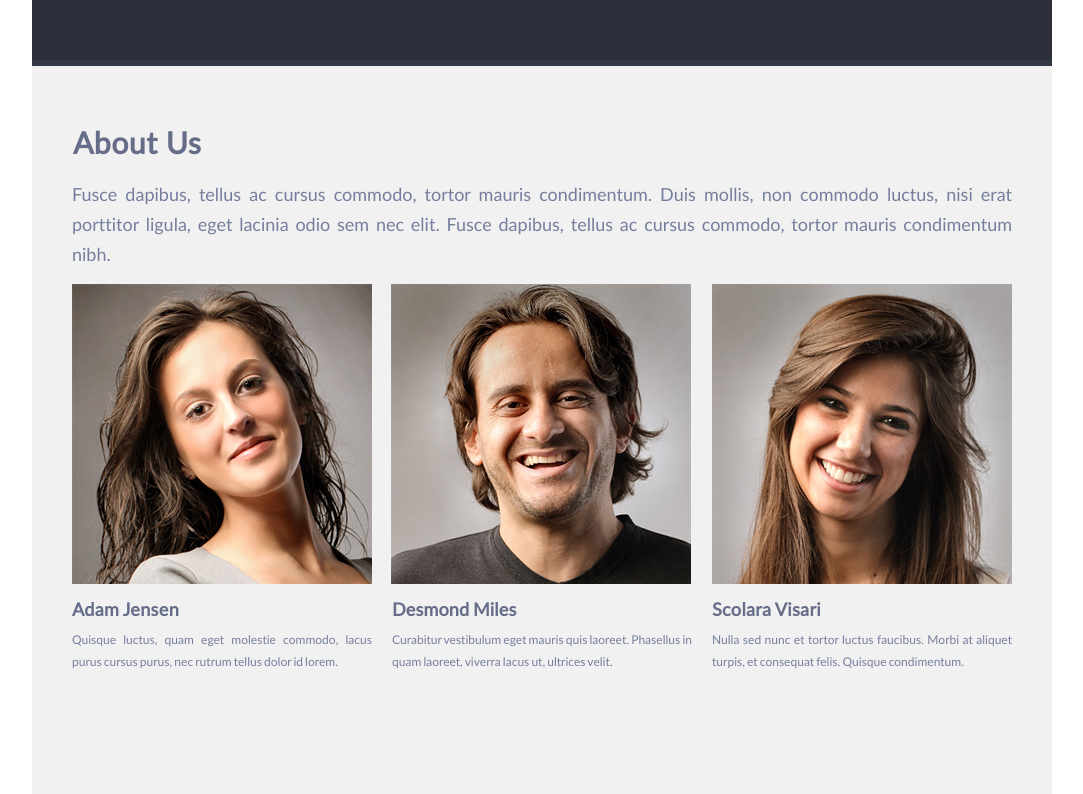
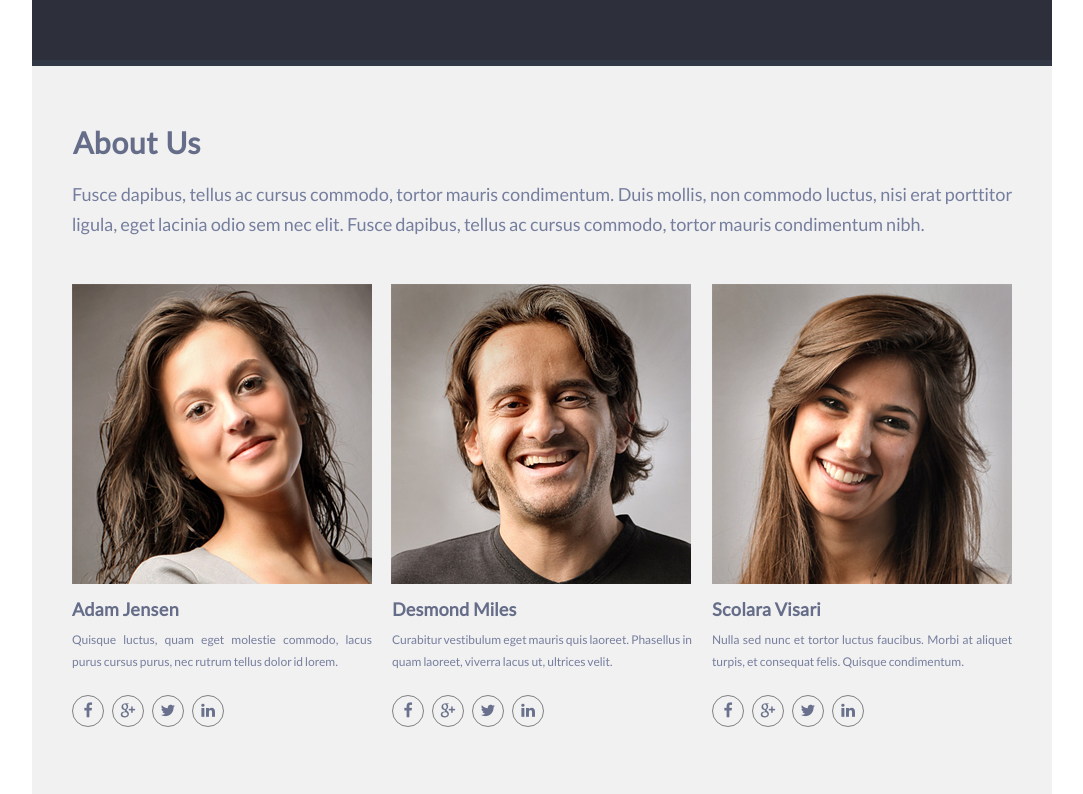
Before and after one commit to Gypsynkov/singolo, a plain HTML site: page singolo2.html in a window 1280 px wide. Shown: the part 804-1598 px from the top of the page, without its empty margins (98-1181 px from the left). Drawn offline with Linux system fonts and the light colour scheme.

Commit message:
made page part_2

```diff
--- a/singolo2.css
+++ b/singolo2.css
@@ -10,6 +10,71 @@
          url('assets/fonts/lato-v16-latin-ext-regular.ttf') format('truetype'), /* Safari, Android, iOS */
          url('assets/fonts/lato-v16-latin-ext-regular.svg#Lato') format('svg'); /* Legacy iOS */
   }
+
+
+  @font-face {
+    font-family: 'fontello';
+    src: url('font/fontello.eot?87898145');
+    src: url('font/fontello.eot?87898145#iefix') format('embedded-opentype'),
+         url('font/fontello.woff2?87898145') format('woff2'),
+         url('font/fontello.woff?87898145') format('woff'),
+         url('font/fontello.ttf?87898145') format('truetype'),
+         url('font/fontello.svg?87898145#fontello') format('svg');
+    font-weight: normal;
+    font-style: normal;
+    font-variant: normal;
+    speak: none;
+  }
+  /* Chrome hack: SVG is rendered more smooth in Windozze. 100% magic, uncomment if you need it. */
+  /* Note, that will break hinting! In other OS-es font will be not as sharp as it could be */
+  /*
+  @media screen and (-webkit-min-device-pixel-ratio:0) {
+    @font-face {
+      font-family: 'fontello';
+      src: url('../font/fontello.svg?87898145#fontello') format('svg');
+    }
+  }
+  */
+
+   [class^="icon-"]:before, [class*=" icon-"]:before {
+    font-family: "fontello";
+    font-style: normal;
+    font-weight: normal;
+    speak: none;
+
+    display: inline-block;
+    text-decoration: inherit;
+    width: 1em;
+    margin-right: .2em;
+    text-align: center;
+    /* opacity: .8; */
+
+    /* For safety - reset parent styles, that can break glyph codes*/
+    font-variant: normal;
+    text-transform: none;
+
+    /* fix buttons height, for twitter bootstrap */
+    line-height: 1em;
+
+    /* Animation center compensation - margins should be symmetric */
+    /* remove if not needed */
+    margin-left: .2em;
+
+    /* you can be more comfortable with increased icons size */
+    /* font-size: 120%; */
+
+    /* Font smoothing. That was taken from TWBS */
+    -webkit-font-smoothing: antialiased;
+    -moz-osx-font-smoothing: grayscale;
+
+    /* Uncomment for 3D effect */
+    /* text-shadow: 1px 1px 1px rgba(127, 127, 127, 0.3); */
+  }
+
+  .icon-twitter:before { content: '\f099'; } /* '' */
+  .icon-facebook:before { content: '\f09a'; } /* '' */
+  .icon-linkedin:before { content: '\f0e1'; } /* '' */
+  .icon-gplus:before { content: '\f30f'; } /* '' */
   *{
     margin: 0;
     padding: 0;
@@ -61,6 +126,8 @@ body{
     text-align: justify;
     margin-top: 27px;
     letter-spacing: 0.002em;
+    letter-spacing: 0.0001em;
+    word-spacing: -1.5px;
   }
 
 
@@ -90,16 +157,20 @@ body{
   /* padding-right: 10px; */
   border: solid 1px #767e9e;
   /* padding: 2px; */
-  padding-left: 7px;
-  padding-right: 7px;
+  padding-left: 8px;
+  padding-right: 6px;
   padding-top: 2px;
   padding-bottom: 3px;
   border-radius: 5px;
   letter-spacing: 0.000002em;
   text-align: justify;
-  margin-right: 9px;
+  margin-right: 8px;
+}
+.menu li a:hover{
+  border: solid 1px white;
+  color: white;
+}
 
-}
 .main{
   background-color: #2d303a;
   margin: 0 auto;
@@ -150,6 +221,7 @@ body{
   margin-top: 67px;
   letter-spacing: 0.02em;
   margin-left: 1px;
+  word-spacing: -0.5px;
 }
 .foot_text_one{
 
@@ -161,6 +233,7 @@ body{
   text-align: justify;
   margin-top: 28px;
   letter-spacing: 0.0001em;
+  word-spacing: -1.5px;
 }
 .footer_photo_block{
   height: 300px;
@@ -231,3 +304,37 @@ body{
   word-spacing: -1px;
   letter-spacing: 0.001em;
 }
+.foot_description_head_three_icons{
+  display: flex;
+  width: 152px;
+  margin-top: 22px;
+}
+
+.social_list li{
+  display: inline-block;
+
+}
+.item_social{
+  display: flex;
+  text-decoration: none;
+  justify-content: center;
+  align-items: center;
+  width: 30px;
+  height: 30px;
+border: 1px solid grey;
+border-radius: 50%;
+color: #6a718c;
+}
+.item_social:hover{
+  border: 1px solid white;
+  color: white;
+}
+.element_gplus{
+  margin-left: 4px;
+}
+.element_twitter{
+  margin-left: 4px;
+}
+.element_linkedin{
+  margin-left: 4px;
+}
--- a/singolo2.html
+++ b/singolo2.html
@@ -10,13 +10,15 @@
 
 <body>
     <div class="main_wrapper">
+        <section class="portfolio">
             <header class="header">
                 <div class="header_content">
                     <div class="header_tittle">
                         <p class="tittle">Portfolio</p>
                     </div>
                     <div class="header_text">
-                    <p class="tittle_text">Duis mollis, est non commodo luctus, nisi erat porttitor ligula, eget lacinia
+                        <p class="tittle_text">Duis mollis, est non commodo luctus, nisi erat porttitor ligula, eget
+                            lacinia
                             odio sem nec elit.</p>
                     </div>
                     <nav class="navigator">
@@ -33,6 +35,7 @@
                     </nav>
                 </div>
             </header>
+
             <main class="main">
                 <div class="image_block">
                     <div class="image">
@@ -71,12 +74,15 @@
                     <div class="image">
                         <img src="assets/image/singolo2/Layer 12.png" alt="icon_1">
                     </div>
+
                 </div>
 
             </main>
             <div class="main_bottom">
 
             </div>
+        </section>
+        <section class="About Us">
             <footer class="footer">
                 <div class="footer_text_content">
                     <div class="foot_head_one">About Us</div>
@@ -93,27 +99,60 @@
                 <div class="footer_photo_description">
                     <div class="description">
                         <div class="foot_description_head_one">Adam Jensen</div>
-                    <div class="foot_description_text_one">Quisque luctus, quam eget molestie commodo, lacus purus cursus purus, nec rutrum tellus dolor id lorem.</div>
-                    <div class="foot_description_contact_one"><img src="" alt=""></div>
-                    <div class="foot_description_contact_two"><img src="" alt=""></div>
-                    <div class="foot_description_contact_three"><img src="" alt=""></div>
-                    <div class="foot_description_contact_four"><img src="" alt=""></div>
+                        <div class="foot_description_text_one">Quisque luctus, quam eget molestie commodo, lacus purus
+                            cursus purus, nec rutrum tellus dolor id lorem.</div>
+                        <div class="foot_description_head_three_icons">
+                            <ul class="social_list">
+                                <li class="element_facebook"><a href="" class="item_social"><i
+                                            class="icon-facebook"></i></a></li>
+                                <li class="element_gplus"><a href="" class="item_social"><i class="icon-gplus"></i></a>
+                                </li>
+                                <li class="element_twitter"><a href="" class="item_social"><i
+                                            class="icon-twitter"></i></a>
+                                </li>
+                                <li class="element_linkedin"><a href="" class="item_social"><i
+                                            class="icon-linkedin"></i></a></li>
+                            </ul>
+                        </div>
                     </div>
                     <div class="description">
                         <div class="foot_description_head_two">Desmond Miles</div>
-                    <div class="foot_description_text_two">Curabitur vestibulum eget mauris quis laoreet. Phasellus in quam laoreet, viverra lacus ut, ultrices velit.</div>
-                    <div class="foot_description_contact_one"><img src="" alt=""></div>
-                    <div class="foot_description_contact_two"><img src="" alt=""></div>
-                    <div class="foot_description_contact_three"><img src="" alt=""></div>
-                    <div class="foot_description_contact_four"><img src="" alt=""></div>
+                        <div class="foot_description_text_two">Curabitur vestibulum eget mauris quis laoreet. Phasellus
+                            in
+                            quam laoreet, viverra lacus ut, ultrices velit.</div>
+                        <div class="foot_description_head_three_icons">
+                            <ul class="social_list">
+                                <li class="element_facebook"><a href="" class="item_social"><i
+                                            class="icon-facebook"></i></a></li>
+                                <li class="element_gplus"><a href="" class="item_social"><i class="icon-gplus"></i></a>
+                                </li>
+                                <li class="element_twitter"><a href="" class="item_social"><i
+                                            class="icon-twitter"></i></a>
+                                </li>
+                                <li class="element_linkedin"><a href="" class="item_social"><i
+                                            class="icon-linkedin"></i></a></li>
+                            </ul>
+                        </div>
                     </div>
                     <div class="description">
                         <div class="foot_description_head_three">Scolara Visari</div>
-                    <div class="foot_description_text_three">Nulla sed nunc et tortor luctus faucibus. Morbi at aliquet turpis, et consequat felis. Quisque condimentum.</div>
-                    <div class="foot_description_contact_one"><img src="" alt=""></div>
-                    <div class="foot_description_contact_two"><img src="" alt=""></div>
-                    <div class="foot_description_contact_three"><img src="" alt=""></div>
-                    <div class="foot_description_contact_four"><img src="" alt=""></div>
+
+                        <div class="foot_description_text_three">Nulla sed nunc et tortor luctus faucibus. Morbi at
+                            aliquet
+                            turpis, et consequat felis. Quisque condimentum.</div>
+                        <div class="foot_description_head_three_icons">
+                            <ul class="social_list">
+                                <li class="element_facebook"><a href="" class="item_social"><i
+                                            class="icon-facebook"></i></a></li>
+                                <li class="element_gplus"><a href="" class="item_social"><i class="icon-gplus"></i></a>
+                                </li>
+                                <li class="element_twitter"><a href="" class="item_social"><i
+                                            class="icon-twitter"></i></a>
+                                </li>
+                                <li class="element_linkedin"><a href="" class="item_social"><i
+                                            class="icon-linkedin"></i></a></li>
+                            </ul>
+                        </div>
                     </div>
 
                 </div>
@@ -121,6 +160,7 @@
     </div>
 
     </footer>
+</section>
 
     </div>
 
```
Also changed, not shown: assets/image/singolo2/facebook.png (added), assets/image/singolo2/facebook.svg (added), assets/image/singolo2/google+.png (added), assets/image/singolo2/google.svg (added), assets/image/singolo2/linkedin.png (added), assets/image/singolo2/linkedin.svg (added), assets/image/singolo2/twitter (1).png (added), assets/image/singolo2/twitter (1).svg (added), assets/image/singolo2/twitter.png (added), assets/image/singolo2/twitter.svg (added), font/fontello.ttf (added), font/fontello.woff (added), font/fontello.woff2 (added), 2 other files. Lines whose indentation alone changed are shown as unchanged.
